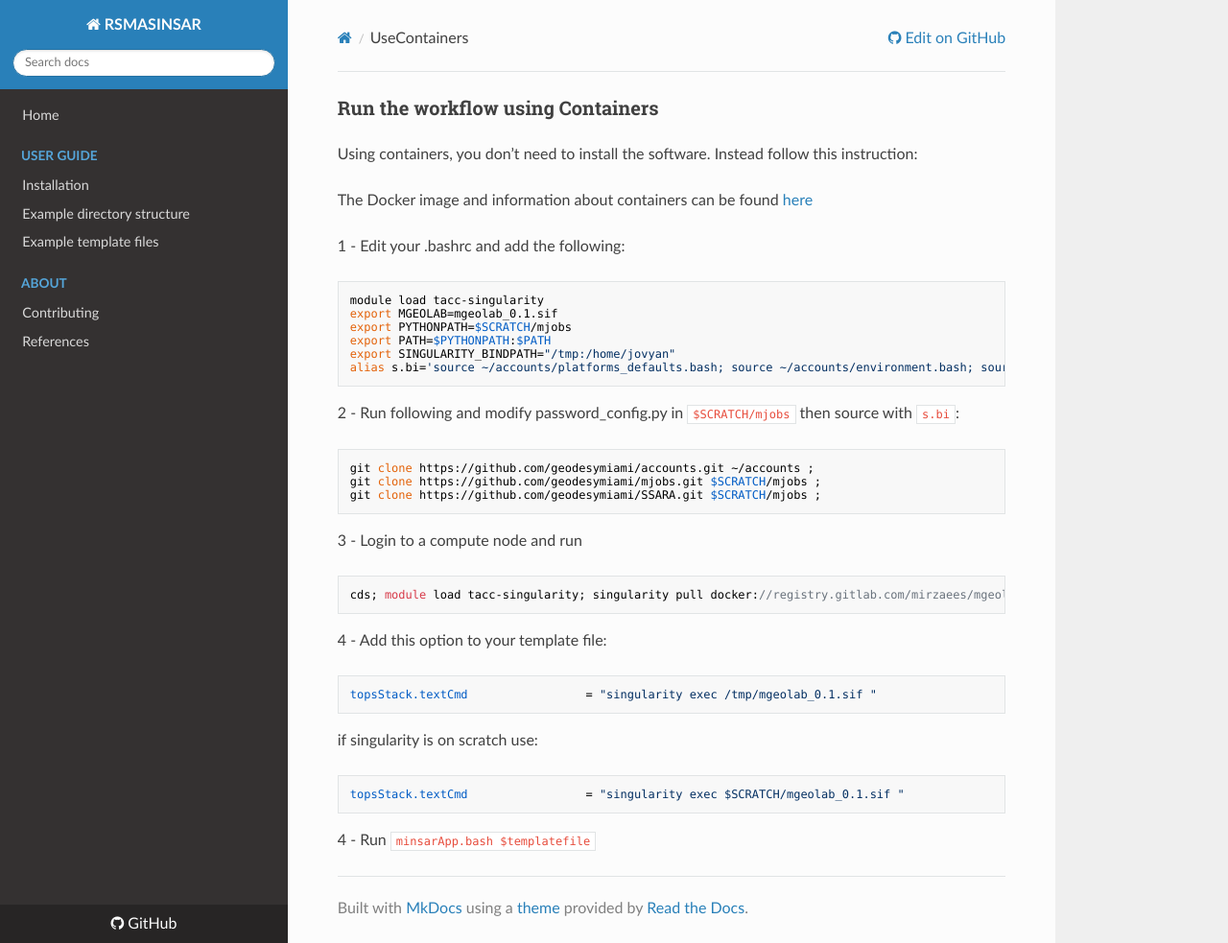
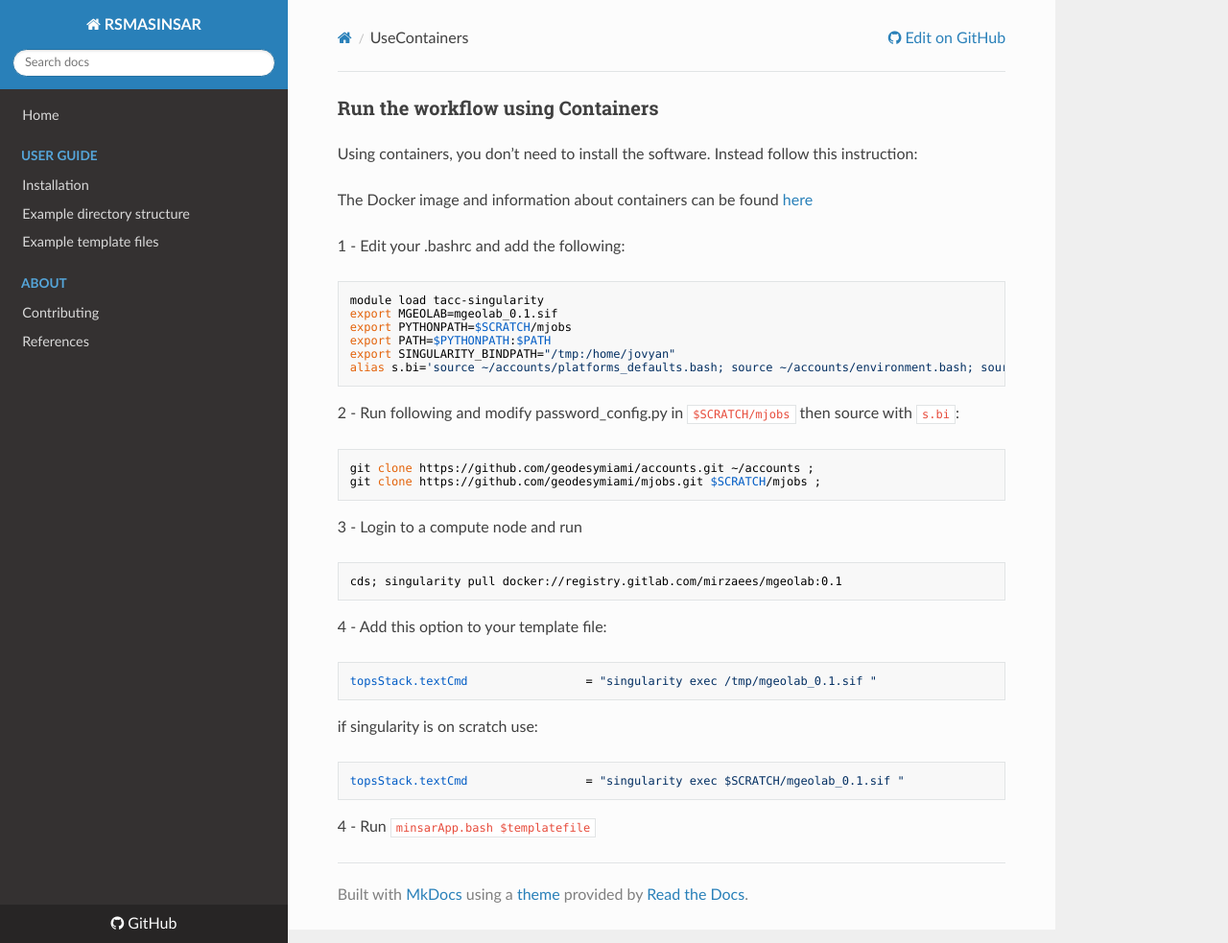
Before and after one commit to geodesymiami/rsmas_insar, an MkDocs documentation site: the page built from docs/UseContainers.md, in a window 1280 px wide and 983 px high. Shown: the whole window at 96% size. Built offline with MkDocs 1.6.1, drawn with Linux system fonts in a browser that asks for light colours; nearby versions of some CDN libraries.

Commit message:
Update UseContainers.md

````diff
--- a/docs/UseContainers.md
+++ b/docs/UseContainers.md
@@ -18,12 +18,11 @@
 ```
 git clone https://github.com/geodesymiami/accounts.git ~/accounts ;
 git clone https://github.com/geodesymiami/mjobs.git $SCRATCH/mjobs ;
-git clone https://github.com/geodesymiami/SSARA.git $SCRATCH/mjobs ;
 ```
 
 3 - Login to a compute node and run
 ```
-cds; module load tacc-singularity; singularity pull docker://registry.gitlab.com/mirzaees/mgeolab:0.1
+cds; singularity pull docker://registry.gitlab.com/mirzaees/mgeolab:0.1
 ```
 
 4 - Add this option to your template file:
````
